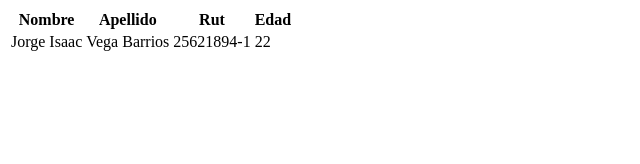
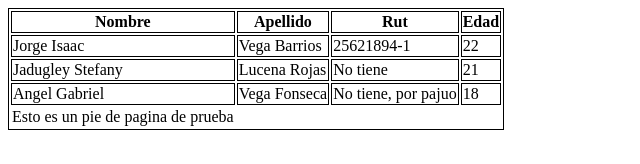
Before and after one commit to JVLance/SDK_WEB_JV, a plain HTML site: page index.html in a window 1280 px wide. Shown: the whole page, without its empty margins (0-640 px from the left). Drawn offline with Linux system fonts and the light colour scheme.

Commit message:
añadido listado y corregido mapeador.js. Archivo index.html modificado para usar listado

```diff
--- a/index.html
+++ b/index.html
@@ -5,43 +5,55 @@
     <meta http-equiv="X-UA-Compatible" content="IE=edge">
     <title>Page Title</title>
     <meta name="viewport" content="width=device-width, initial-scale=1">
-    <link rel="stylesheet" type="text/css" media="screen" href="main.css" />
     <script src="js/mapeador.js"></script>
+    <script src="js/listas.js"></script>
 </head>
 <body>
     <div id = "cuerpo">
     </div>
 
-    <div id = "template" style = "display:none;">
-        <table>
-            <tr>
-                <th>Nombre</th>
-                <th>Apellido</th>
-                <th>Rut</th>
-                <th>Edad</th>
-            </tr>
-            <tr>
-                <td>{nombre}</td>
-                <td>{apellido.letras}</td>
-                <td>{rut}</td>
-                <td>{edad}</td>
-            </tr>
-        </table>
+
+    <div id = "footer" style = "display:none;">
+        <tfoot>Esto es un pie de pagina de prueba</tfoot>
     </div>
 
     <script type = "text/javascript">
-        var template = document.getElementById("template").innerHTML;
+        var template = "<tr>"
+            +"<td style = 'border:1px #000 solid;'>{nombre}</td>"
+            +"<td style = 'border:1px #000 solid;'>{apellido}</td>"
+            +"<td style = 'border:1px #000 solid;'>{rut}</td>"
+            +"<td style = 'border:1px #000 solid;'>{edad}</td>"
+        +"</tr>";
 
-        var datos = {
+        var header = "<table style = 'border:1px #000 solid;'>"
+            +"<thead>"
+                +"<th style = 'border:1px #000 solid;'>Nombre</th>"
+                +"<th style = 'border:1px #000 solid;'>Apellido</th>"
+                +"<th style = 'border:1px #000 solid;'>Rut</th>"
+                +"<th style = 'border:1px #000 solid;'>Edad</th>"
+            +"</thead>"
+        + "<tbody>";
+
+        var footer = "</tbody><tfoot><tr><td>Esto es un pie de pagina de prueba</td></tr></tfoot></table>";
+
+        var datos = [{
             nombre : "Jorge Isaac",
-            apellido: {
-                letras: "Vega Barrios"
-            },
+            apellido: "Vega Barrios",
             rut : "25621894-1",
             edad: "22"
-        };
+        }, {
+            nombre : "Jadugley Stefany",
+            apellido: "Lucena Rojas",
+            rut : "No tiene",
+            edad: "21"
+        }, {
+            nombre : "Angel Gabriel",
+            apellido: "Vega Fonseca",
+            rut : "No tiene, por pajuo",
+            edad : 18
+        }];
 
-        var mapa = new mapeador().datos(datos).plantilla(template).bind("cuerpo");
+        var mapa = new listas().datos(datos).plantilla(template).cabecera(header).pie(footer).bind("cuerpo");
     </script>
 </body>
 </html>
--- /dev/null
+++ b/js/listas.js
@@ -0,0 +1,45 @@
+function listas(){
+    this.header = "";
+    this.footer = "";
+    this.mapeador = new mapeador();
+    this.datos = this.mapeador.datos;
+    this.plantilla = this.mapeador.plantilla;
+
+    this.cabecera = function(header){
+        this.header = header;
+        return this;
+    }
+
+    this.pie = function(footer){
+        this.footer = footer;
+        return this;
+    }
+
+    this.bind = function(elemento){
+		this.elemento = (typeof elemento == "string") ? document.getElementById(elemento) : (typeof elemento == "object") ? elemento : false;
+		this.listar();
+		return this;
+    }
+
+    this.listar = function(){
+        if (!this.validar_listado()){ return;}
+        var cachetemplate = this.header;
+        this.mapeador.plantilla(this.template);
+        for (var i = 0; i < this.data.length; i++){
+            cachetemplate += this.mapeador.datos(this.data[i]).mostrar(true);
+        }
+        cachetemplate += this.footer;
+        this.elemento.innerHTML = cachetemplate;
+    }
+
+
+
+    this.validar_listado = function(){
+        if (this.data.length > 0){
+            return true;
+        }
+
+        this.mapeador.error("El listado recibido no es valido");
+        return false;
+    }
+}
--- a/js/mapeador.js
+++ b/js/mapeador.js
@@ -16,19 +16,25 @@ function mapeador (){
 		return this;
 	}
 
-	this.mostrar = function(){
-		if (!this.validar_inicializacion()){ return; }
+	this.mostrar = function(retornar){
+		retornar = (typeof(retornar) != 'undefined') ? retornar : false;
+		if (!this.validar_inicializacion(retornar)){ return; }
 		var cachetemplate = this.template;
 		var etiquetas = cachetemplate.match(/(\{+[A-z.]+\})/g);
 		for (var i = 0; i < etiquetas.length; i++){
 			var valor = this.obtener_Valor(etiquetas[i]);
 			if (!valor){
 				this.error('Error: No existe el valor ' + etiquetas[i] + ' en el objeto especificado.');
-				return;
+				return false;
 			}
 			cachetemplate = cachetemplate.replace(etiquetas[i], valor);
 		}
+		if (retornar){
+			return cachetemplate;
+		}
+
 		this.elemento.innerHTML = cachetemplate;
+		return this;
 	}
 
 	this.obtener_Valor = function (cadena){
@@ -50,14 +56,14 @@ function mapeador (){
 	}
 
 
-	this.validar_inicializacion = function(){
+	this.validar_inicializacion = function(retornar){
 		if (!this.data){
 			this.error('Error: No se ha definido los datos a mapear. Debe primero llamar a la función datos pasandole el objeto cuyos datos se imprimirán.');
 			return false;
 		}else if (!this.template){
 			this.error('Error: No se ha definido el template para mostrar los datos. Debe primero llamar a la función plantilla pasandole dicho template.');
 			return false;
-		}else if (!this.elemento){
+		}else if (!this.elemento && !retornar){
 			this.error('Error: El elemento del DOM sobre el que se pintará es invalido');
 			return false;
 		}
```
